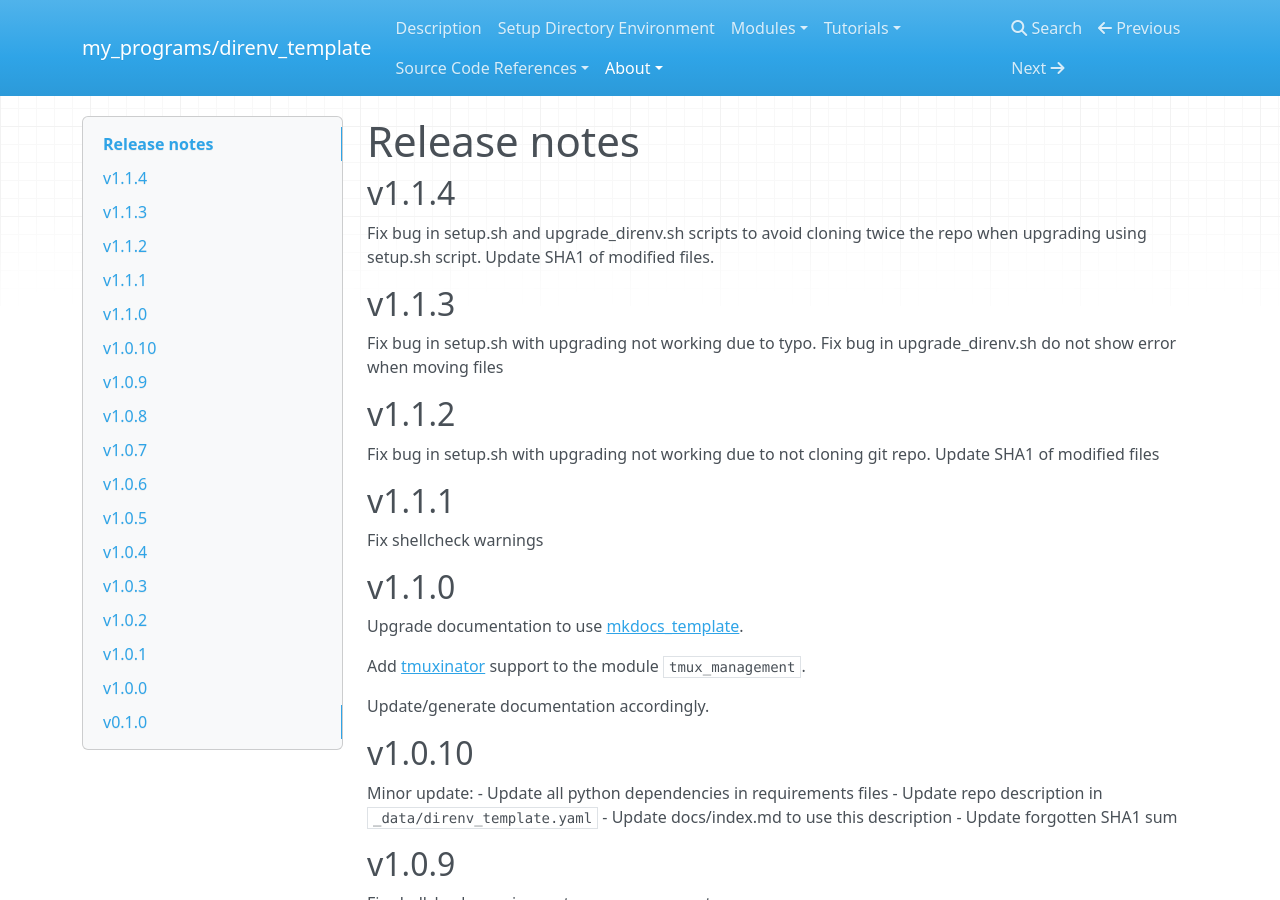
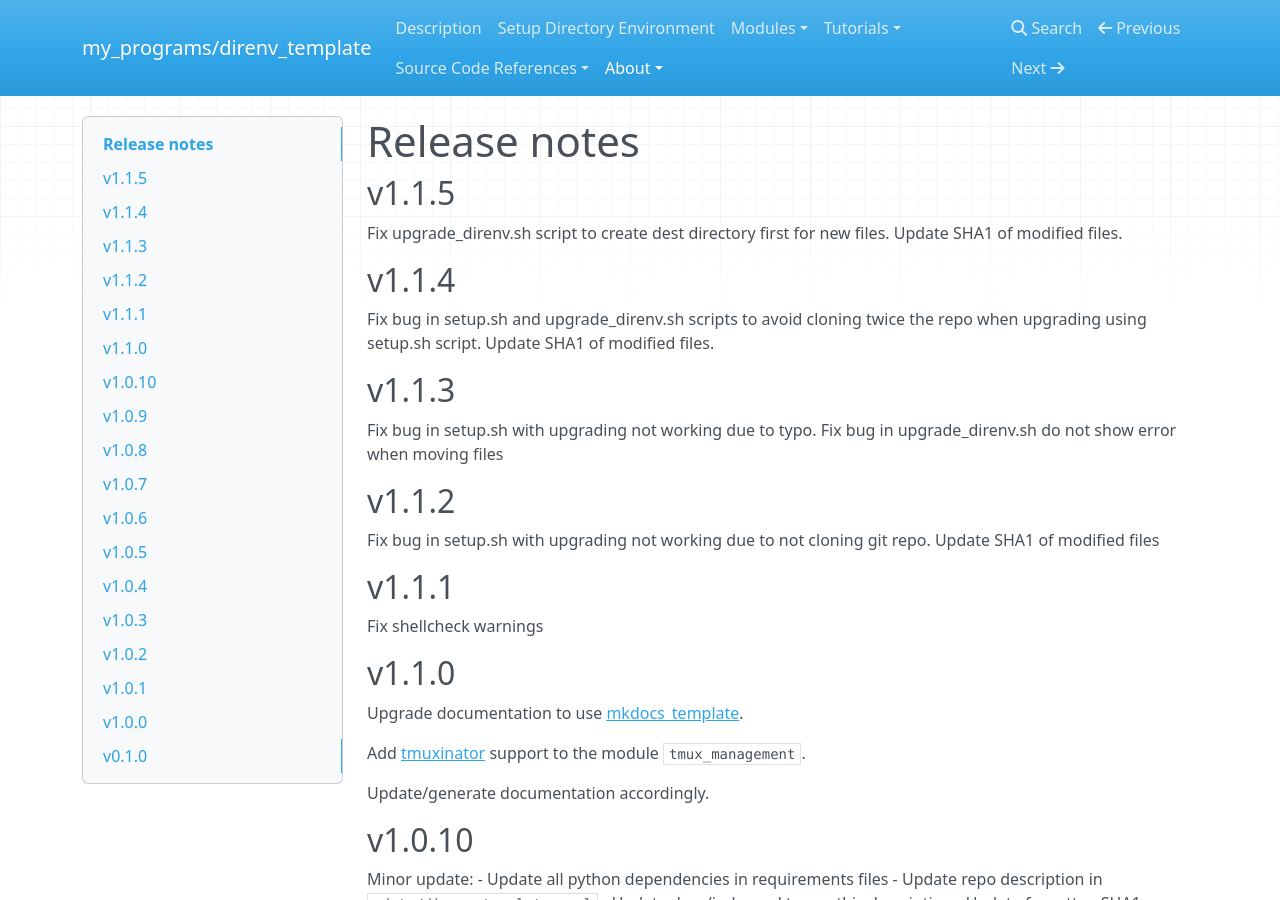
Before and after one commit to rdeville-public/my_programs.direnv_template, an MkDocs documentation site: the page built from docs/about/release_notes.md, in a window 1280 px wide and 900 px high. Built offline with MkDocs 1.6.1, drawn with Linux system fonts in a browser that asks for light colours; nearby versions of some CDN libraries.

Commit message:
📝🔖 Write release note for hotfix 1.1.5

```diff
--- a/docs/about/release_notes.md
+++ b/docs/about/release_notes.md
@@ -1,4 +1,9 @@
 # Release notes
+
+## v1.1.5
+
+Fix upgrade_direnv.sh script to create dest directory first for new files.
+Update SHA1 of modified files.
 
 ## v1.1.4
 
```
